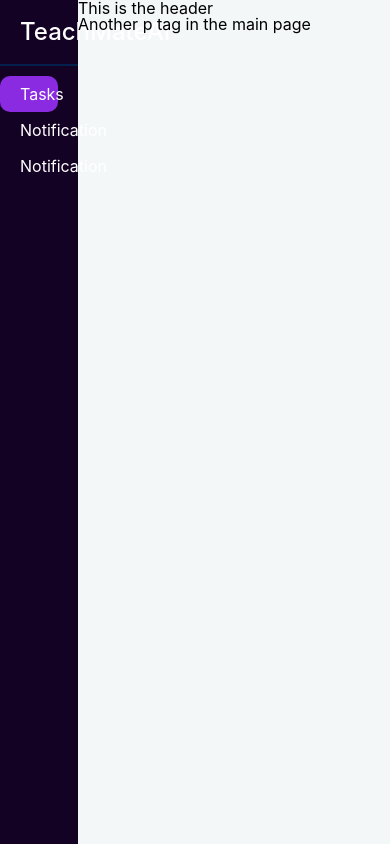
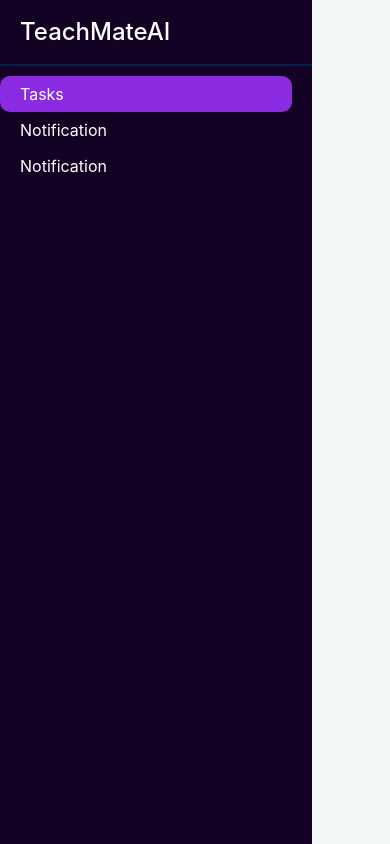
Before and after one commit to Brian-Machiestay/task-dashboard, a React (Create React App) app: page / in a window 390 px wide. Built offline with nearby package versions, Linux system fonts and the light colour scheme.

Commit message:
make sidebar responsive

```diff
--- a/src/components/sidebar/sidebar.module.css
+++ b/src/components/sidebar/sidebar.module.css
@@ -28,3 +28,10 @@
         margin-right: 20px;
     }
 }
+
+@media (max-width: 480px) {
+    .container {
+        width: 80vw;
+        position: absolute;
+    }
+}
```
